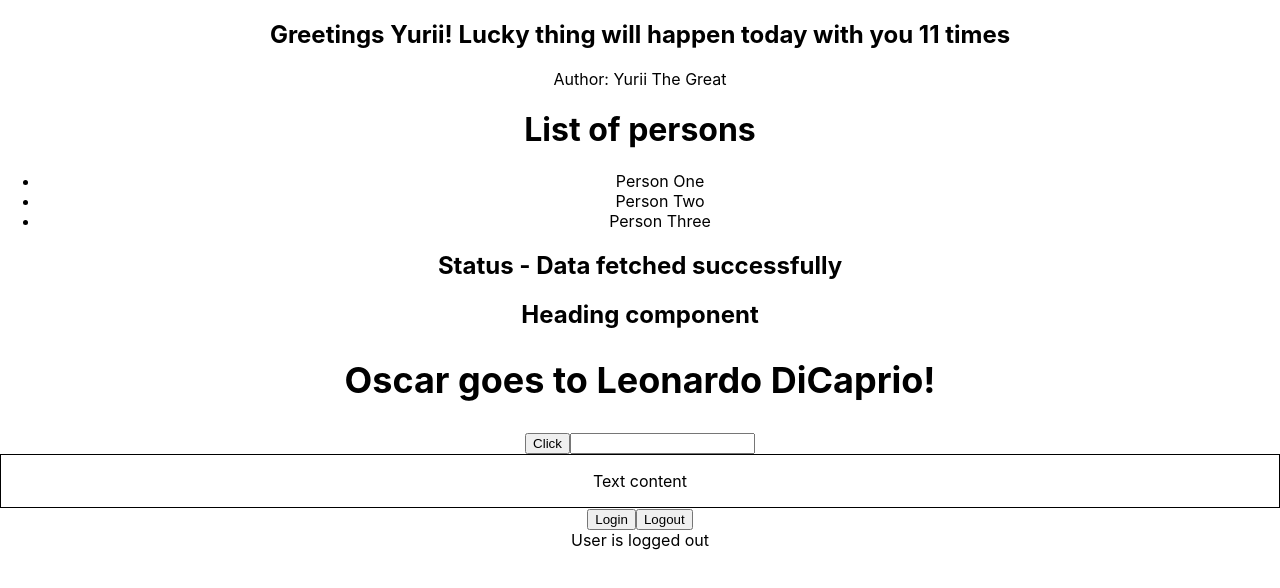
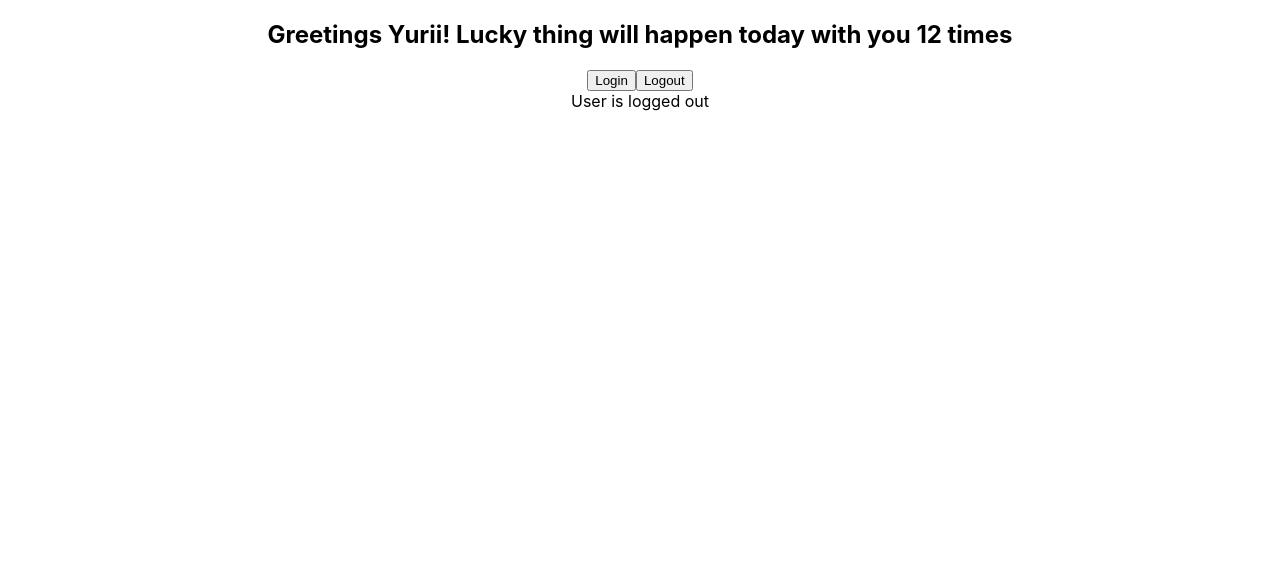
Before and after one commit to Skoblik/react-ts-tutorial, a React (Create React App) app: page / in a window 1280 px wide. Shown: the top 588 px of the page. Built offline with nearby package versions, Linux system fonts and the light colour scheme.

Commit message:
commented components in App

```diff
--- a/src/App.tsx
+++ b/src/App.tsx
@@ -14,8 +14,8 @@ import { nameList, personName } from "./data/PersonStorage";
 function App() {
   return (
     <div className="App">
-      <Greet name="Yurii" messageCount={11} isLoggedIn={true} />
-      <Person name={personName} />
+      <Greet name="Yurii" messageCount={12} isLoggedIn={true} />
+      {/* <Person name={personName} />
       <PersonList names={nameList} />
       <Status status="success" />
       <Heading>Heading component</Heading>
@@ -28,7 +28,7 @@ function App() {
         }}
       />
       <Input value="" handleChange={(event) => console.log(event)} />
-      <Container styles={{ border: "1px solid black", padding: "1rem" }} />
+      <Container styles={{ border: "1px solid black", padding: "1rem" }} /> */}
       <LoggendIn />
     </div>
   );
```
